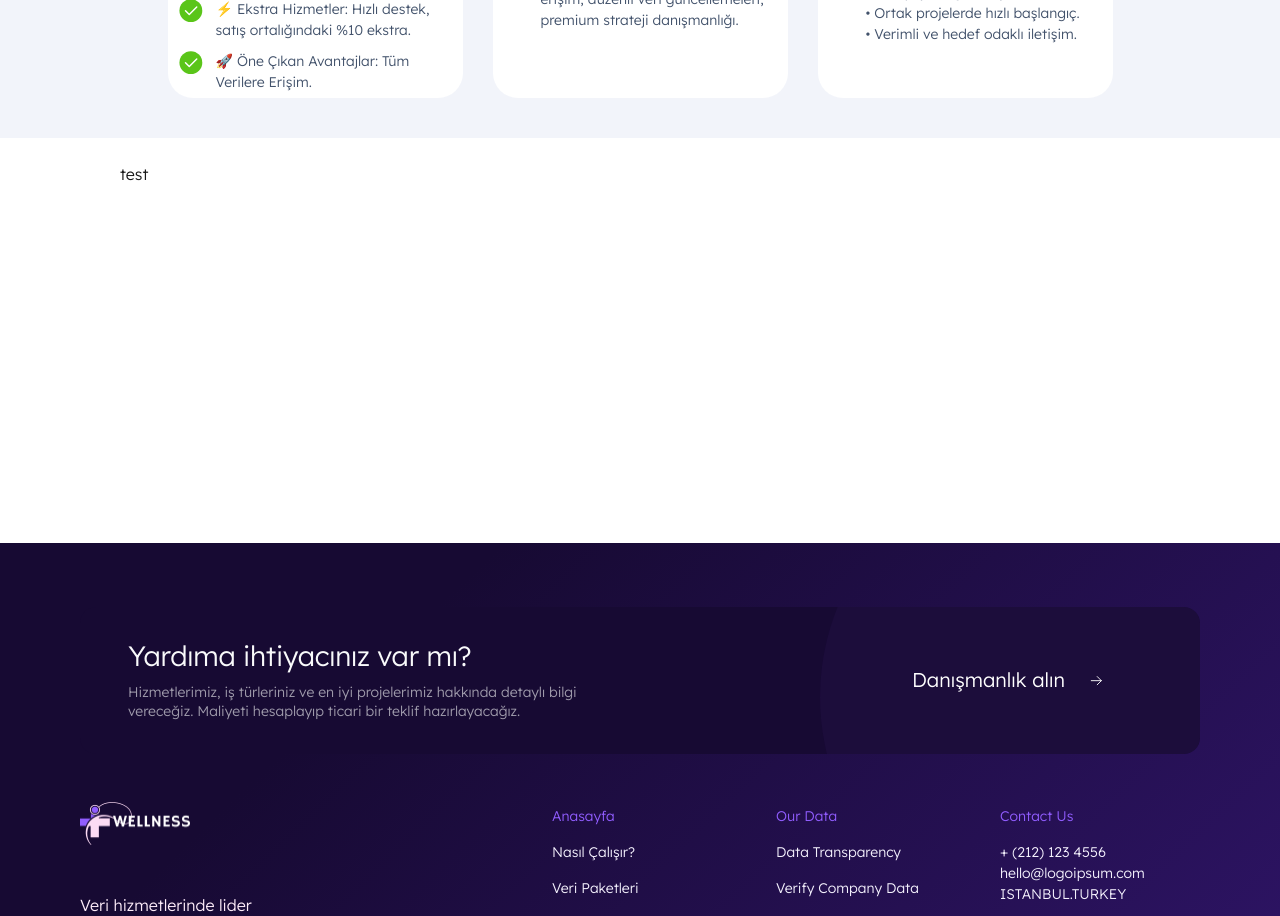
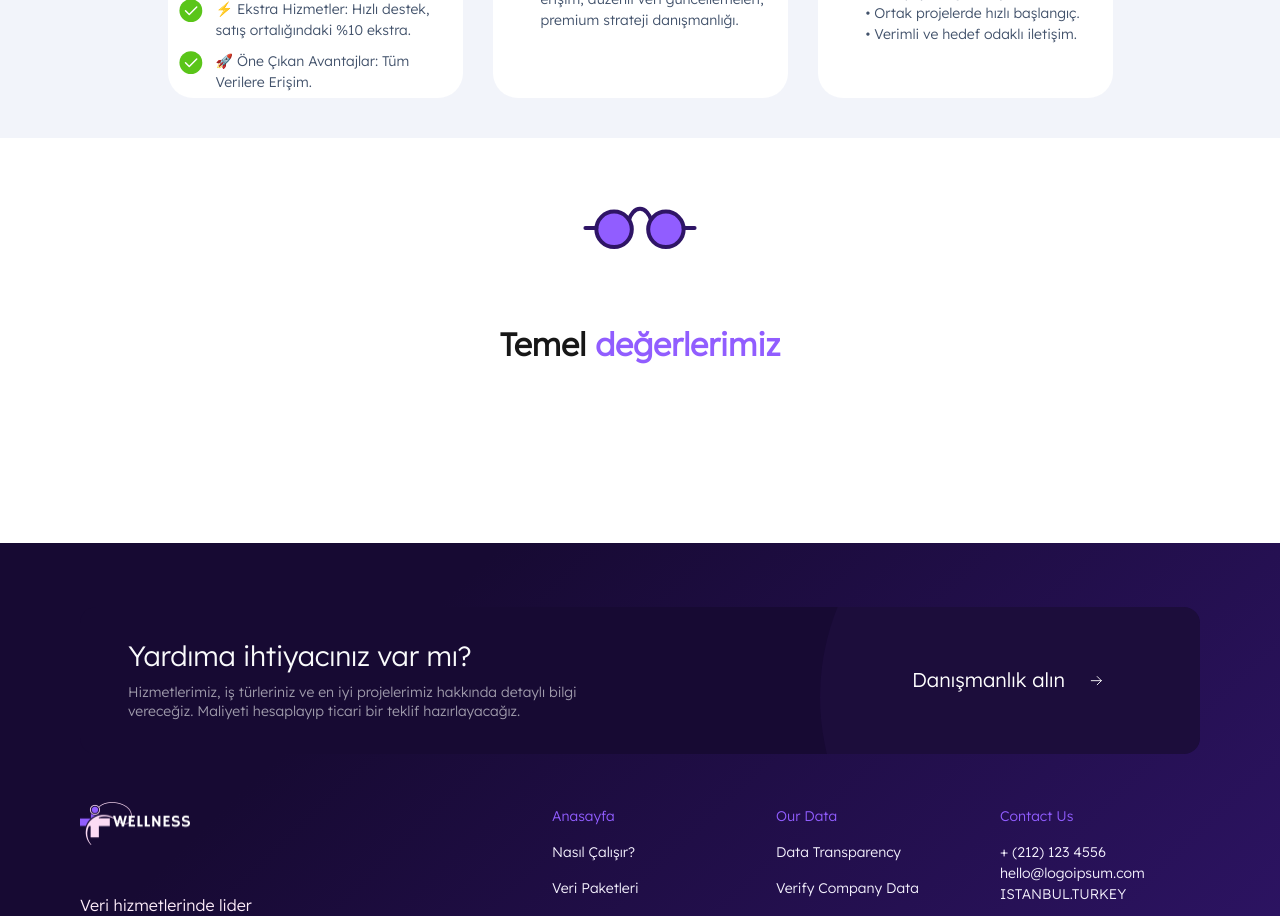
Before and after one commit to Medyanes-360/big-data-sale, a Next.js app: page /data-packages in a window 1280 px wide. Shown: the part 1620-2536 px from the top of the page. Built offline with nearby package versions, Linux system fonts and the light colour scheme.

Commit message:
StaticsSection Icons glassess add and text add

```diff
--- a/components/dataPackagesPage /statisticsSection/index.jsx
+++ b/components/dataPackagesPage /statisticsSection/index.jsx
@@ -1,9 +1,15 @@
+import Icons from "@/public/assets/icons/Icons";
 import React from "react";
 
 function StaticsSection() {
   return (
-    <section className="w-full bg-white py-6 flex flex-col gap-6 px-[16px] lg:px-[120px]  lg:h-[405px] ">
-      test
+    <section className="w-full bg-white flex flex-col items-center py-6 gap-6 px-[16px] lg:px-[120px]  lg:h-[405px] ">
+      <div className="w-[131px] h-[131px] flex items-center justify-center">
+        <Icons.Glasses />
+      </div>
+      <div className="text-center font-Inter font-bold text-[32px] leading-[54px]">
+        Temel <span className="text-tertiary400">değerlerimiz</span>
+      </div>
     </section>
   );
 }
--- a/public/assets/icons/Icons.jsx
+++ b/public/assets/icons/Icons.jsx
@@ -1834,4 +1834,55 @@ export default class Icons {
       </svg>
     );
   }
+
+  static Glasses({ className }) {
+    return (
+      <svg
+        className={className}
+        xmlns="http://www.w3.org/2000/svg"
+        width="114"
+        height="44"
+        viewBox="0 0 114 44"
+        fill="none"
+      >
+        <path
+          d="M31.0731 41.0805C40.8704 41.0805 48.8127 33.1382 48.8127 23.3409C48.8127 13.5436 40.8704 5.60132 31.0731 5.60132C21.2758 5.60132 13.3335 13.5436 13.3335 23.3409C13.3335 33.1382 21.2758 41.0805 31.0731 41.0805Z"
+          fill="#915DFF"
+          stroke="#2F1566"
+          stroke-width="4"
+          stroke-linecap="round"
+          stroke-linejoin="round"
+        />
+        <path
+          d="M82.9269 41.0805C73.1296 41.0805 65.1873 33.1382 65.1873 23.3409C65.1873 13.5436 73.1296 5.60132 82.9269 5.60132C92.7242 5.60132 100.667 13.5436 100.667 23.3409C100.667 33.1382 92.7242 41.0805 82.9269 41.0805Z"
+          fill="#915DFF"
+          stroke="#2F1566"
+          stroke-width="4"
+          stroke-linecap="round"
+          stroke-linejoin="round"
+        />
+        <path
+          d="M2.4165 21.9763H13.3332"
+          stroke="#2F1566"
+          stroke-width="4"
+          stroke-linecap="round"
+          stroke-linejoin="round"
+        />
+        <path
+          d="M111.583 21.9763H100.667"
+          stroke="#2F1566"
+          stroke-width="4"
+          stroke-linecap="round"
+          stroke-linejoin="round"
+        />
+        <path
+          d="M46.0835 13.7889C47.4481 8.33053 51.5418 2.87219 57.0002 2.87219C62.4585 2.87219 66.5522 8.33053 67.9168 13.7889"
+          stroke="#2F1566"
+          stroke-width="4"
+          stroke-linecap="round"
+          stroke-linejoin="round"
+        />
+      </svg>
+    );
+  }
 }
```
